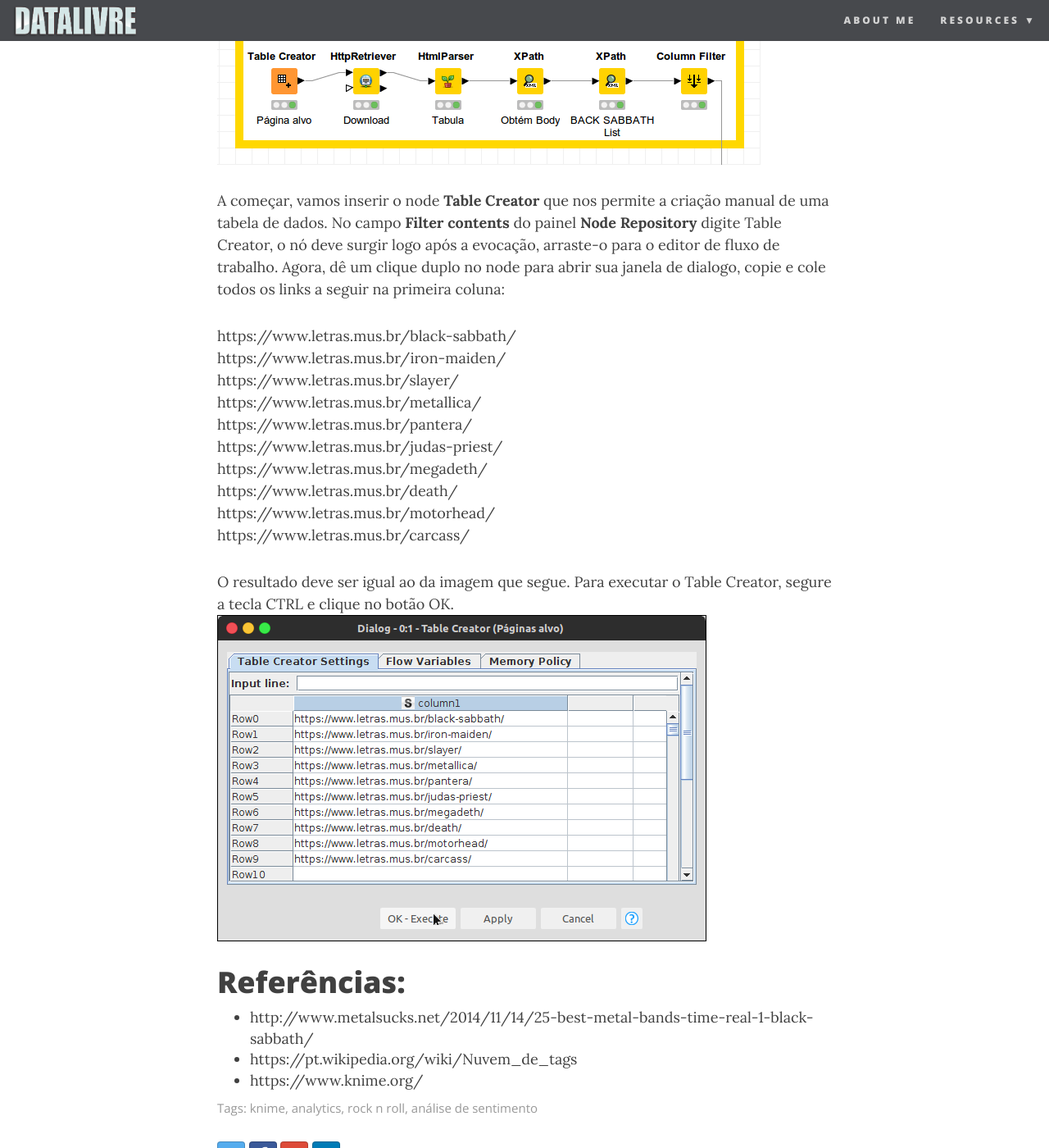
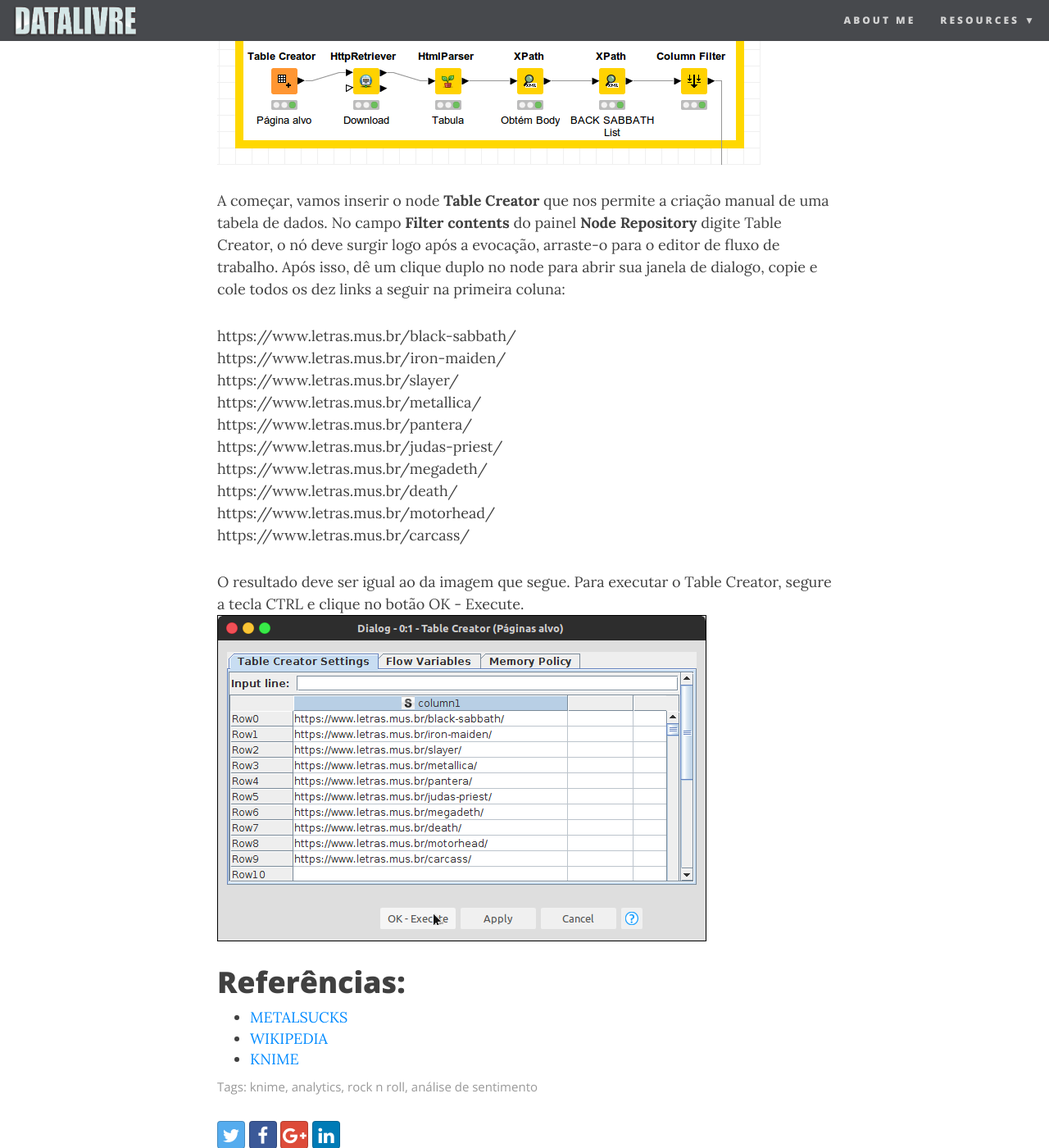
Before and after one commit to datalivre/datalivre.github.io, a Jekyll site: the page built from _posts/2017-04-29-Knime-na-Análise-de-Sentimento-Músical.md, in a window 1280 px wide and 1400 px high, scrolled down 2542 px. Shown: the whole window at 82% size. Built offline with Jekyll 4.4.1, drawn with Linux system fonts in a browser that asks for light colours; nearby versions of some CDN libraries; comment, search, counter and statistics services are not loaded.

Commit message:
Update 2017-04-29-Knime-na-Análise-de-Sentimento-Músical.md

```diff
--- a/_posts/2017-04-29-Knime-na-Análise-de-Sentimento-Músical.md
+++ b/_posts/2017-04-29-Knime-na-Análise-de-Sentimento-Músical.md
@@ -44,7 +44,7 @@
 ## Obtendo links para letras musicais
 ![obtendo links](/img/1_OBTENDOLINKS.png)
 
-A começar, vamos inserir o node **Table Creator** que nos permite a criação manual de uma tabela de dados. No campo **Filter contents** do painel **Node Repository** digite Table Creator, o nó deve surgir logo após a evocação, arraste-o para o editor de fluxo de trabalho. Agora, dê um clique duplo no node para abrir sua janela de dialogo, copie e cole todos os links a seguir na primeira coluna:
+A começar, vamos inserir o node **Table Creator** que nos permite a criação manual de uma tabela de dados. No campo **Filter contents** do painel **Node Repository** digite Table Creator, o nó deve surgir logo após a evocação, arraste-o para o editor de fluxo de trabalho. Após isso, dê um clique duplo no node para abrir sua janela de dialogo, copie e cole todos os dez links a seguir na primeira coluna:
 
 https://www.letras.mus.br/black-sabbath/
 https://www.letras.mus.br/iron-maiden/
@@ -57,12 +57,14 @@
 https://www.letras.mus.br/motorhead/
 https://www.letras.mus.br/carcass/
 
-O resultado deve ser igual ao da imagem que segue. Para executar o Table Creator, segure a tecla CTRL e clique no botão OK.
+O resultado deve ser igual ao da imagem que segue. Para executar o Table Creator, segure a tecla CTRL e clique no botão OK - Execute.
 ![janela de diálogo](/img/2-dialogo.png)
 
 
 
+
+
 # Referências:
-* http://www.metalsucks.net/2014/11/14/25-best-metal-bands-time-real-1-black-sabbath/
-* https://pt.wikipedia.org/wiki/Nuvem_de_tags
-* https://www.knime.org/
+* [METALSUCKS](http://www.metalsucks.net/2014/11/14/25-best-metal-bands-time-real-1-black-sabbath/)
+* [WIKIPEDIA](https://pt.wikipedia.org/wiki/Nuvem_de_tags)
+* [KNIME](https://www.knime.org/)
```
